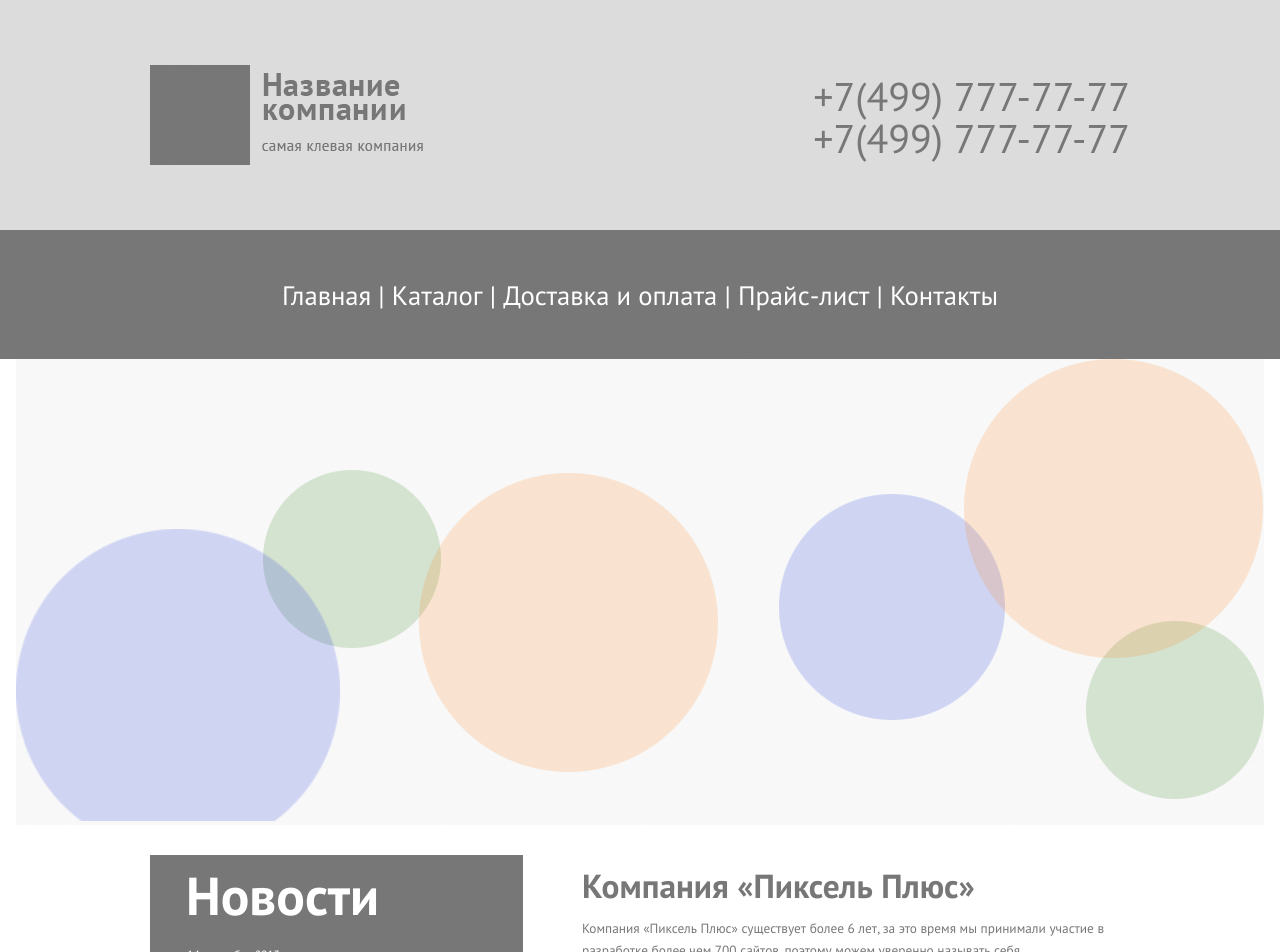
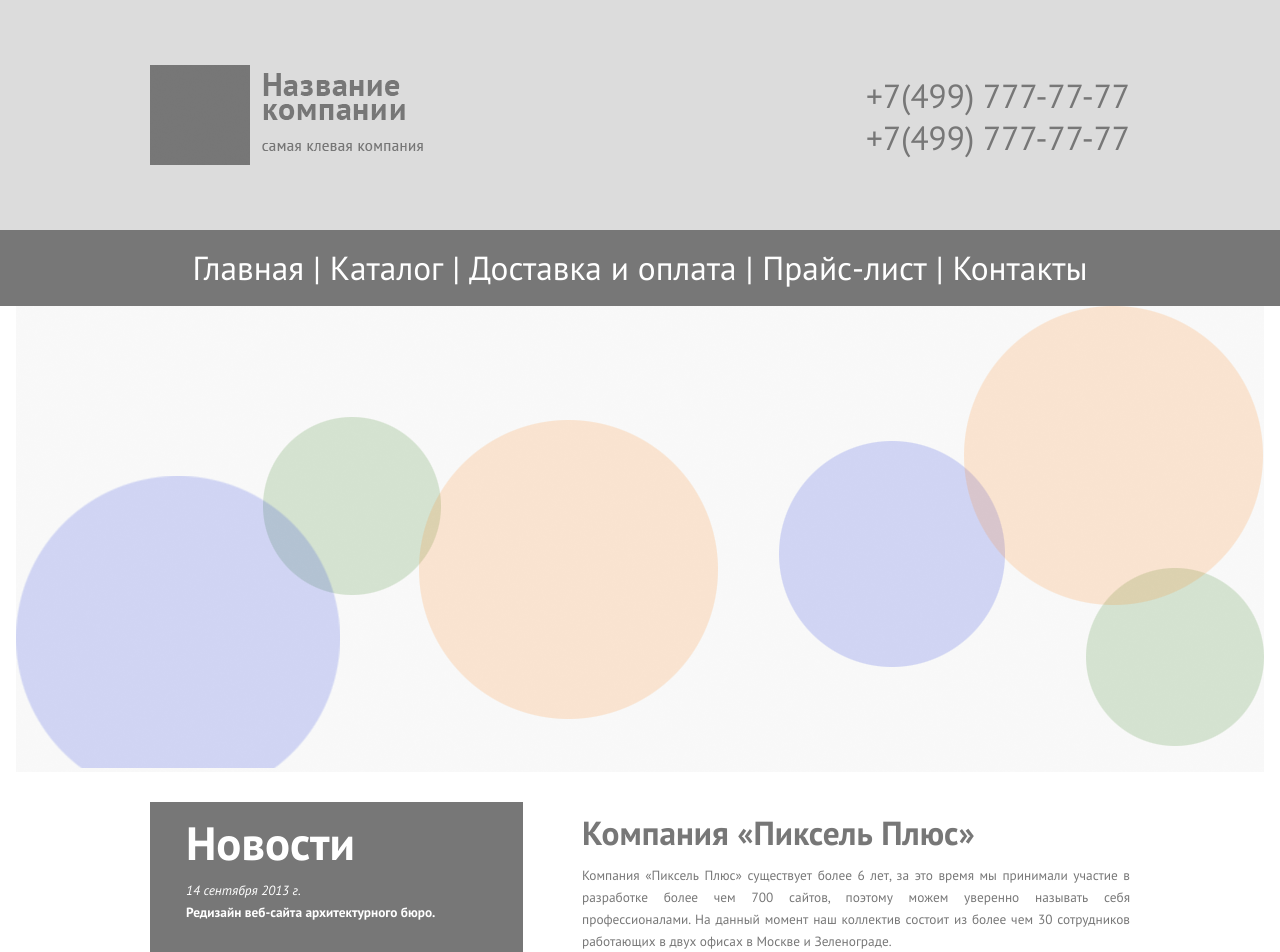
Before and after one commit to NotifyOne/test_HTML_CSS_3, a website: page index.html in a window 1280 px wide. Shown: the top 952 px of the page. Drawn offline with Linux system fonts and the light colour scheme.

Commit message:
Crear no used css Fix font

```diff
--- a/scss/block/_body.scss
+++ b/scss/block/_body.scss
@@ -8,12 +8,10 @@ body {
     color: $white;
 }
 html, body {
-    margin: 0;
-    padding: 0;
     height: 100%;
     width: 100%;
 }
-h3, p, h2 {
+html, body, h3, p, h2, ul {
     margin: 0;
     padding: 0;
 }
--- a/scss/block/_content.scss
+++ b/scss/block/_content.scss
@@ -10,16 +10,17 @@
         padding-top: 30px;
         padding-left: 36px;
         h3 {
-            font-size: 40pt;
+            font-size: 35pt;
+            margin-bottom: 10px;
         }
         ul {
             padding: 0;
             width: 265px;
             li {
                 list-style: none;
-                padding: 18px 0;
+                padding: 15px 0;
                 p {
-                    font-size: 9pt;
+                    font-size: 10pt;
                     font-weight: bold;
                     span {
                         display: block;
@@ -28,7 +29,6 @@
                     }
                 }
                 a {
-                    text-align: right;
                     float: right;
                 }
             }
@@ -46,7 +46,8 @@
         p {
             margin: 20px 0;
             font-size: 10pt;
-
+            text-align: justify;
+            text-justify: inter-word;
         }
     }
 }
--- a/scss/block/_header.scss
+++ b/scss/block/_header.scss
@@ -17,7 +17,7 @@
             flex-direction: column;
             justify-content: space-evenly;
             font-family: 'Open Sans Condensed' 'AdobeInvisFont', 'MyriadPro-Regular';
-            font-size: 30pt;
+            font-size: 25pt;
         }
     }
 }
--- a/scss/block/_menu.scss
+++ b/scss/block/_menu.scss
@@ -2,7 +2,7 @@
     background-color: $main_color;
     margin: 0;
     padding: 0 $idents;
-    font-size: 20pt;
+    font-size: 25pt;
     &-links {
         @include WTOC();
         padding: 27px 0;
```
Also changed, not shown: css/main.css.
